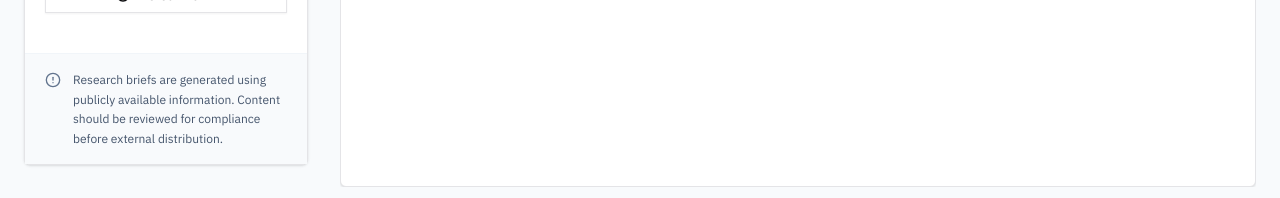
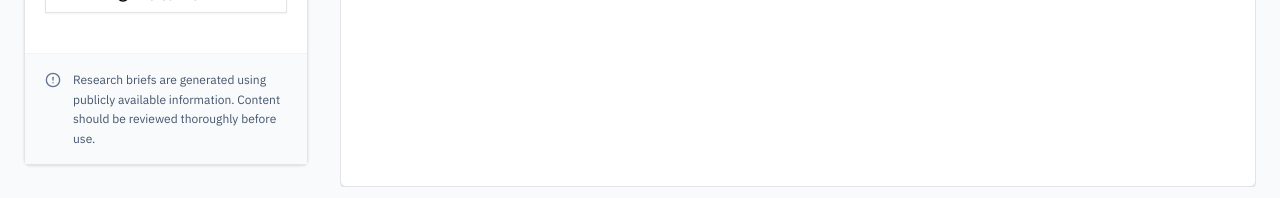
Before and after one commit to OAndreae/agent-playground, a React (Vite) app in the folder front-end/: page / in a window 1280 px wide. Shown: the part 558-756 px from the top of the page. Built offline with nearby package versions, Linux system fonts and the light colour scheme; no server answers.

Commit message:
Updated disclaimer.

```diff
--- a/front-end/src/components/form-panel.tsx
+++ b/front-end/src/components/form-panel.tsx
@@ -222,7 +222,7 @@ export function PodcastForm() {
         <div className="flex gap-3">
           <AlertCircle className="h-4 w-4 text-slate-500 flex-shrink-0 mt-0.5" />
           <p className="text-xs text-slate-600 leading-relaxed">
-            Research briefs are generated using publicly available information. Content should be reviewed for compliance before external distribution.
+            Research briefs are generated using publicly available information. Content should be reviewed thoroughly before use.
           </p>
         </div>
       </div>
```
